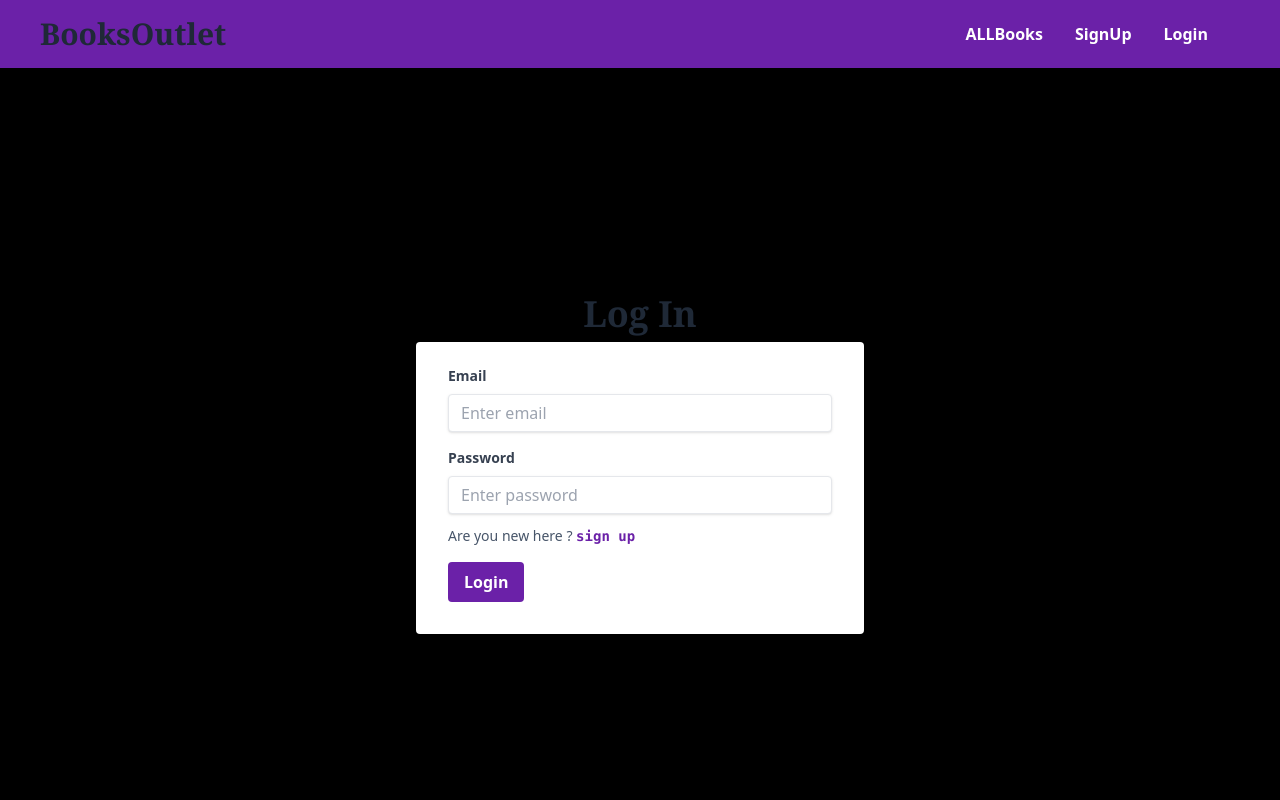
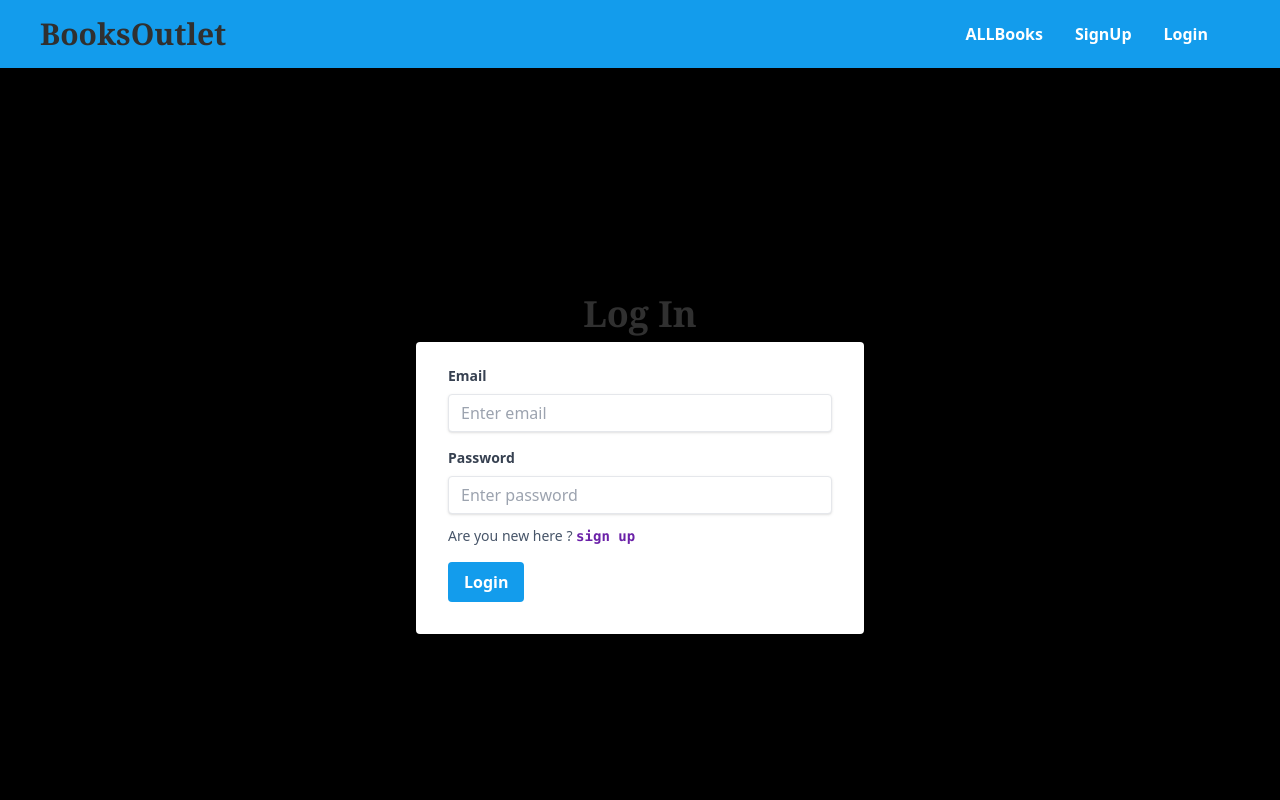
Before and after one commit to shapna-akter/bookOutlet-client, a React (Vite) app: page /login in a window 1280 px wide. Shown: the top 800 px of the page. Built offline with nearby package versions, Linux system fonts and the light colour scheme; no server answers.

Commit message:
tailwind theme added

```diff
--- a/src/components/AddNewBook.tsx
+++ b/src/components/AddNewBook.tsx
@@ -1,7 +1,7 @@
 import { useForm } from "react-hook-form";
+import Swal from "sweetalert2";
+import { usePostBookMutation } from "../redux/features/book/bookApi";
 import { useAppDispatch, useAppSelector } from "../redux/hooks";
-import { usePostBookMutation } from "../redux/features/book/bookApi";
-import Swal from "sweetalert2";
 import { setNotification } from "../redux/notification/notificationSlice";
 export interface IBook {
   title: string;
@@ -199,7 +199,7 @@ const AddBook = () => {
 
               <div className="flex items-center justify-center">
                 <button
-                  className="bg-purple-800 text-center hover:bg-purple-500 text-white font-bold py-2 px-4 rounded focus:outline-none focus:shadow-outline"
+                  className="bg-info text-center hover:bg-primary text-white font-bold py-2 px-4 rounded focus:outline-none focus:shadow-outline"
                   type="submit"
                 >
                   Add Book
--- a/src/components/BooksList.tsx
+++ b/src/components/BooksList.tsx
@@ -2,11 +2,11 @@
 // import main_api from '../shared/mainAPi';
 // import { Link } from 'react-router-dom';
 import { Link } from "react-router-dom";
+import Swal from "sweetalert2";
 import { useGetBookQuery } from "../redux/features/book/bookApi";
+import { addToReaded } from "../redux/features/readedBook/readedBookSlice";
+import { addToWishlist } from "../redux/features/whislist/whislistSlice";
 import { useAppDispatch, useAppSelector } from "../redux/hooks";
-import { addToWishlist } from "../redux/features/whislist/whislistSlice";
-import { addToReaded } from "../redux/features/readedBook/readedBookSlice";
-import Swal from "sweetalert2";
 
 interface IBook {
   _id?: string | any;
@@ -99,7 +99,7 @@ const Books = () => {
       <div className="mt-10">
         <Link
           to="/allBook"
-          className="block w-96 mt-10 lg:inline-block lg:mt-0 text-gray-100  mr-8 p-2 bg-purple-800 hover:text-purple-800 hover:bg-gray-300 hover:shadow-2xl hover:scale-110  mx-auto  font-bold text-xl "
+          className="block w-96 mt-10 lg:inline-block lg:mt-0 text-gray-100  mr-8 p-2 bg-info hover:text-purple-800 hover:bg-gray-300 hover:shadow-2xl hover:scale-110  mx-auto  font-bold text-xl "
         >
           See All
         </Link>
--- a/src/components/Cart.tsx
+++ b/src/components/Cart.tsx
@@ -48,7 +48,7 @@ const Cart = () => {
             <div className="border-l pl-5 flex flex-col justify-between gap-3">
               <button
                 onClick={() => handleRemoveBook(book)}
-                className="bg-purple-800 hover:bg-purple-500 text-white font-bold"
+                className="bg-info hover:bg-primary text-white font-bold"
               >
                 Remove
               </button>
--- a/src/components/Login.tsx
+++ b/src/components/Login.tsx
@@ -1,9 +1,9 @@
+import { useEffect } from "react";
 import { useForm } from "react-hook-form";
 import { Link, useNavigate } from "react-router-dom";
+import { toast } from "react-toastify";
+import { loginUser } from "../redux/features/users/userSlice";
 import { useAppDispatch, useAppSelector } from "../redux/hooks";
-import { loginUser } from "../redux/features/users/userSlice";
-import { toast } from "react-toastify";
-import { useEffect } from "react";
 interface ILoginFormData {
   name?: string;
   email: string;
@@ -119,7 +119,7 @@ const Login = () => {
 
           <div className="flex items-center justify-between">
             <button
-              className="bg-purple-800  text-white font-bold py-2 px-4 rounded focus:outline-none focus:shadow-outline"
+              className="bg-info  text-white font-bold py-2 px-4 rounded focus:outline-none focus:shadow-outline"
               type="submit"
             >
               Login
--- a/src/components/ReadedBookDetalis.tsx
+++ b/src/components/ReadedBookDetalis.tsx
@@ -2,7 +2,6 @@
 import {
   // addToReaded,
   removeFromReaded,
-  // removeOneReaded,
 } from "../redux/features/readedBook/readedBookSlice";
 import { useAppDispatch, useAppSelector } from "../redux/hooks";
 
@@ -48,7 +47,7 @@ const ReadedBook = () => {
               <label></label>
               <button
                 onClick={() => handleRemoveBook(book)}
-                className="bg-purple-800 hover:bg-purple-500 text-white font-bold"
+                className="bg-info hover:bg-primary text-white font-bold"
               >
                 remove
               </button>
--- a/src/components/SignUp.tsx
+++ b/src/components/SignUp.tsx
@@ -1,9 +1,9 @@
+import { useEffect } from "react";
 import { useForm } from "react-hook-form";
 import { Link, useNavigate } from "react-router-dom";
+import { toast } from "react-toastify";
+import { createUser } from "../redux/features/users/userSlice";
 import { useAppDispatch, useAppSelector } from "../redux/hooks";
-import { createUser } from "../redux/features/users/userSlice";
-import { toast } from "react-toastify";
-import { useEffect } from "react";
 
 interface ISignupFormData {
   name?: string;
@@ -187,7 +187,7 @@ const SignUp = () => {
           </h2>
           <div className="flex items-center justify-between">
             <button
-              className="bg-purple-800  text-white font-bold py-2 px-4 rounded focus:outline-none focus:shadow-outline"
+              className="bg-info  text-white font-bold py-2 px-4 rounded focus:outline-none focus:shadow-outline"
               type="submit"
             >
               Sign Up
--- a/src/components/UpdateBookData.tsx
+++ b/src/components/UpdateBookData.tsx
@@ -1,11 +1,11 @@
 import { useParams } from "react-router-dom";
 // import { useAppDispatch } from "../redux/hooks";
+import { useForm } from "react-hook-form";
 import {
   useGetSingleBookQuery,
   useUpdateBookMutation,
 } from "../redux/features/book/bookApi";
 import { useAppDispatch, useAppSelector } from "../redux/hooks";
-import { useForm } from "react-hook-form";
 
 import Swal from "sweetalert2";
 import { setNotification } from "../redux/notification/notificationSlice";
@@ -157,7 +157,7 @@ const UpdateBook = () => {
 
                 <div className="flex items-center justify-center">
                   <button
-                    className="bg-purple-800 hover:bg-purple-500 text-white font-bold py-2 px-4 rounded focus:outline-none focus:shadow-outline"
+                    className="bg-info hover:bg-primary text-white font-bold py-2 px-4 rounded focus:outline-none focus:shadow-outline"
                     type="submit"
                   >
                     Update
--- a/src/shared/Footer.tsx
+++ b/src/shared/Footer.tsx
@@ -112,7 +112,7 @@ const Footer = () => {
               placeholder="username@site.com"
               className="input input-bordered w-full pr-16"
             />
-            <button className=" bg-purple-800 btn btn-primary absolute top-0 right-0 rounded-l-none">
+            <button className=" bg-info btn btn-primary absolute top-0 right-0 rounded-l-none">
               Subscribe
             </button>
           </div>
--- a/src/shared/Navbar.tsx
+++ b/src/shared/Navbar.tsx
@@ -2,8 +2,8 @@ import { signOut } from "firebase/auth";
 import React, { useState } from "react";
 import { Link } from "react-router-dom";
 import { auth } from "../lib/firebase.config";
+import { logout } from "../redux/features/users/userSlice";
 import { useAppDispatch, useAppSelector } from "../redux/hooks";
-import { logout } from "../redux/features/users/userSlice";
 const Navbar = () => {
   const [isMenuOpen, setMenuOpen] = useState(false);
   const dispatch = useAppDispatch();
@@ -91,7 +91,7 @@ const Navbar = () => {
     //   isMenuOpen ? "" : ""
     // }`}
     >
-      <div className="px-4 sm:px-6 lg:px-10 bg-purple-800 font-bold">
+      <div className="px-4 sm:px-6 lg:px-10 bg-info font-bold">
         <div className="flex justify-between items-center py-4 md:justify-start md:space-x-10">
           <div className="flex justify-start lg:w-0 lg:flex-1">
             <Link
--- a/tailwind.config.js
+++ b/tailwind.config.js
@@ -1,6 +1,25 @@
 /** @type {import('tailwindcss').Config} */
 export default {
   content: ["./index.html", "./src/**/*.{js,ts,jsx,tsx}"],
+  daisyui: {
+    themes: [
+      {
+        mytheme: {
+          primary: "#1F2B6C",
+
+          info: "#159EEC",
+
+          success: "#BFD2F8",
+
+          accent: "#E6EEF2",
+
+          neutral: "#545454",
+
+          "base-100": "#FFFFFF",
+        },
+      },
+    ],
+  },
   theme: {
     extend: {},
   },
```
Also changed, not shown: src/components/AllBooks.tsx (+8 -6 lines), src/components/BookDetails.tsx (+6 -6 lines).
